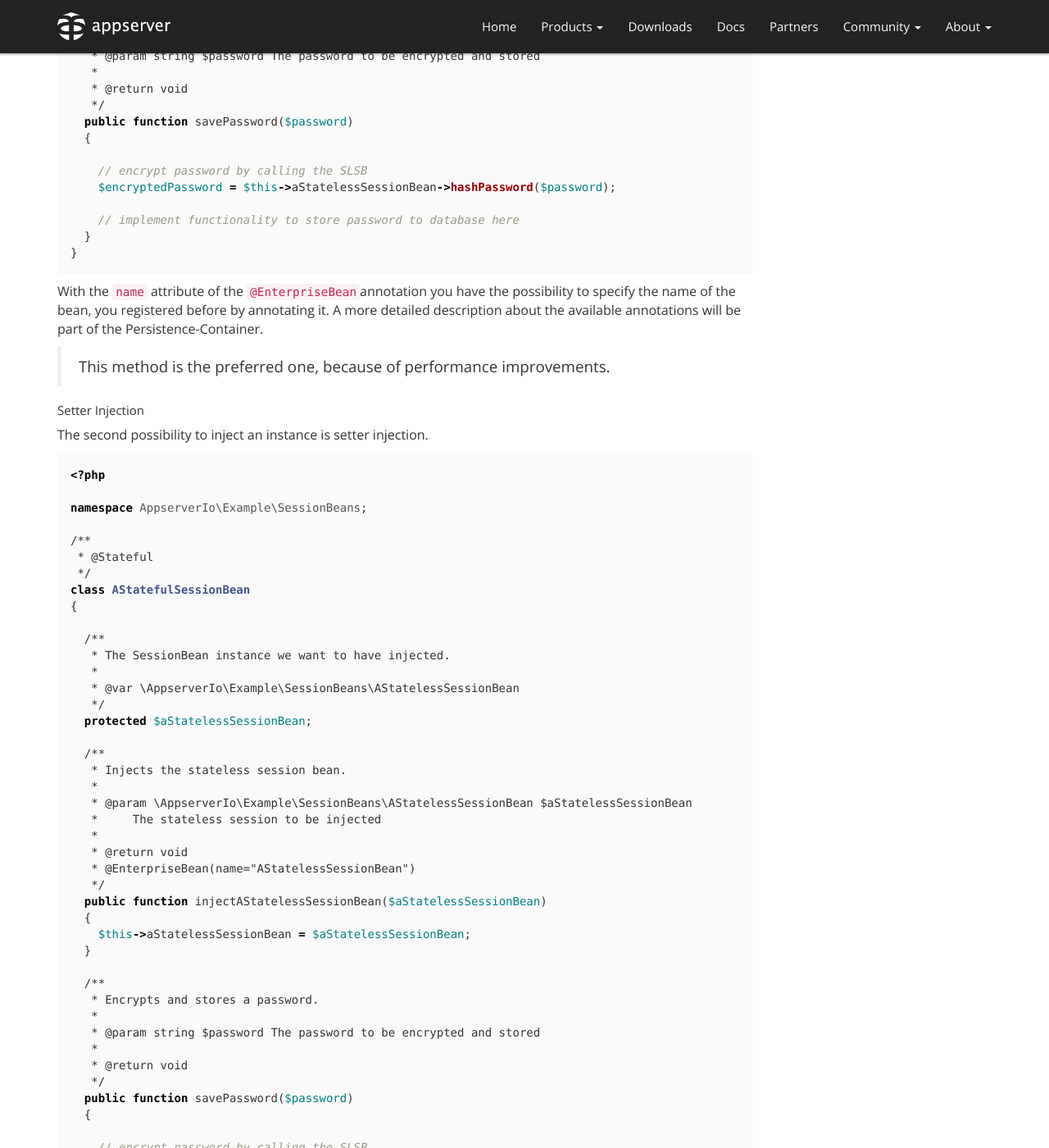
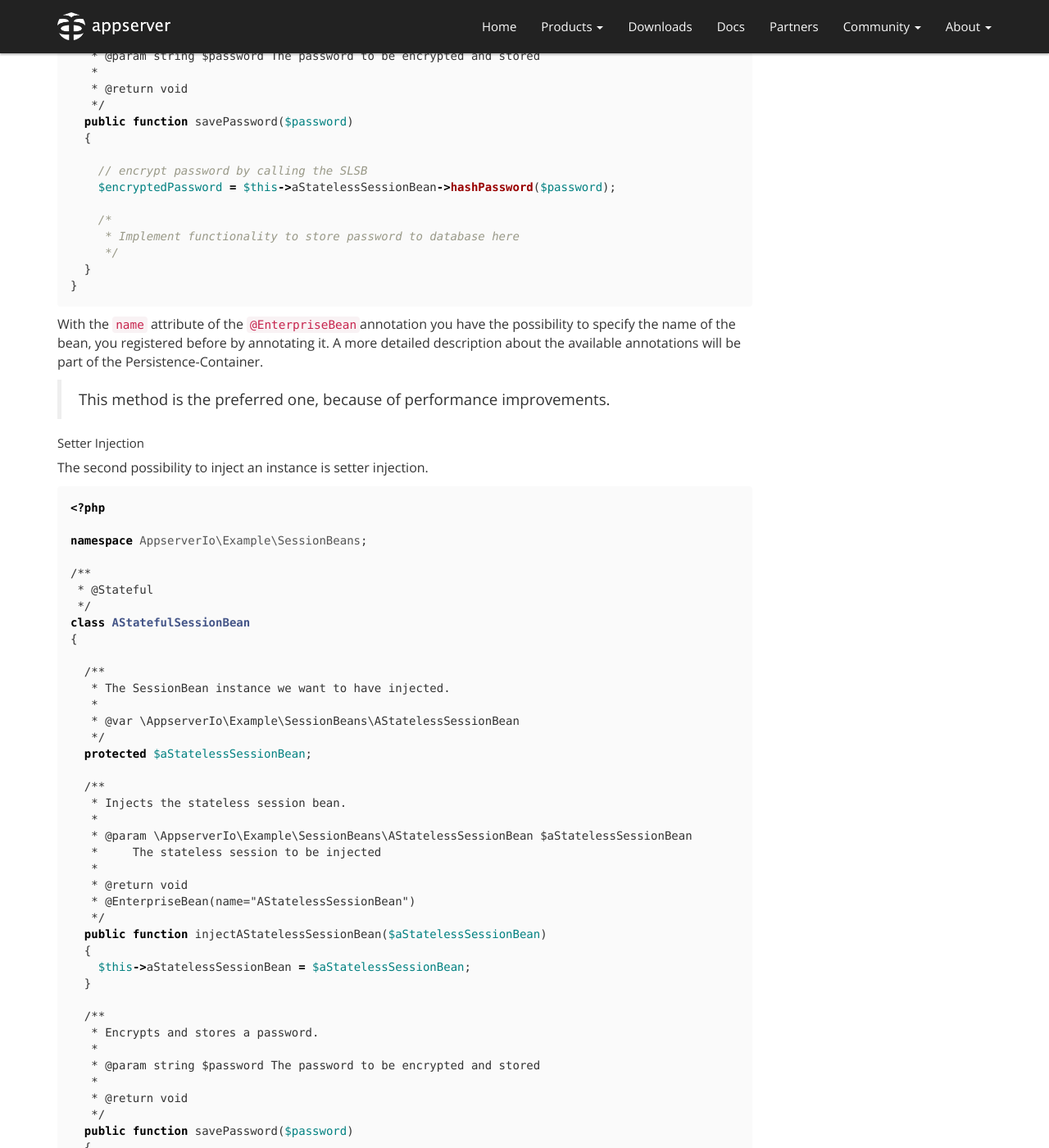
Before and after one commit to appserver-io/appserver, a Jekyll site: the page built from _posts/2014-12-30-persistence-container-basics.md, in a window 1280 px wide and 1400 px high, scrolled down 2231 px. Shown: the whole window at 82% size. Built offline with Jekyll 4.4.1, drawn with Linux system fonts in a browser that asks for light colours; nearby versions of some CDN libraries; library files that are not in the unit come from our copies; Markdown is read by kramdown in place of the engine named in the settings; some of the changed text lies outside the part shown.

````diff
--- a/_posts/2014-12-30-persistence-container-basics.md
+++ b/_posts/2014-12-30-persistence-container-basics.md
@@ -94,7 +94,9 @@ class AStatefulSessionBean
     // encrypt password by calling the SLSB
     $encryptedPassword = $this->aStatelessSessionBean->hashPassword($password);
 
-    // implement functionality to store password to database here
+    /*
+     * Implement functionality to store password to database here
+     */
   }
 }
 ```
@@ -152,7 +154,9 @@ class AStatefulSessionBean
     // encrypt password by calling the SLSB
     $encryptedPassword = $this->aStatelessSessionBean->hashPassword($password);
 
-    // implement functionality to store password to database here
+    /*
+     * Implement functionality to store password to database here
+     */
   }
 }
 ```
````
